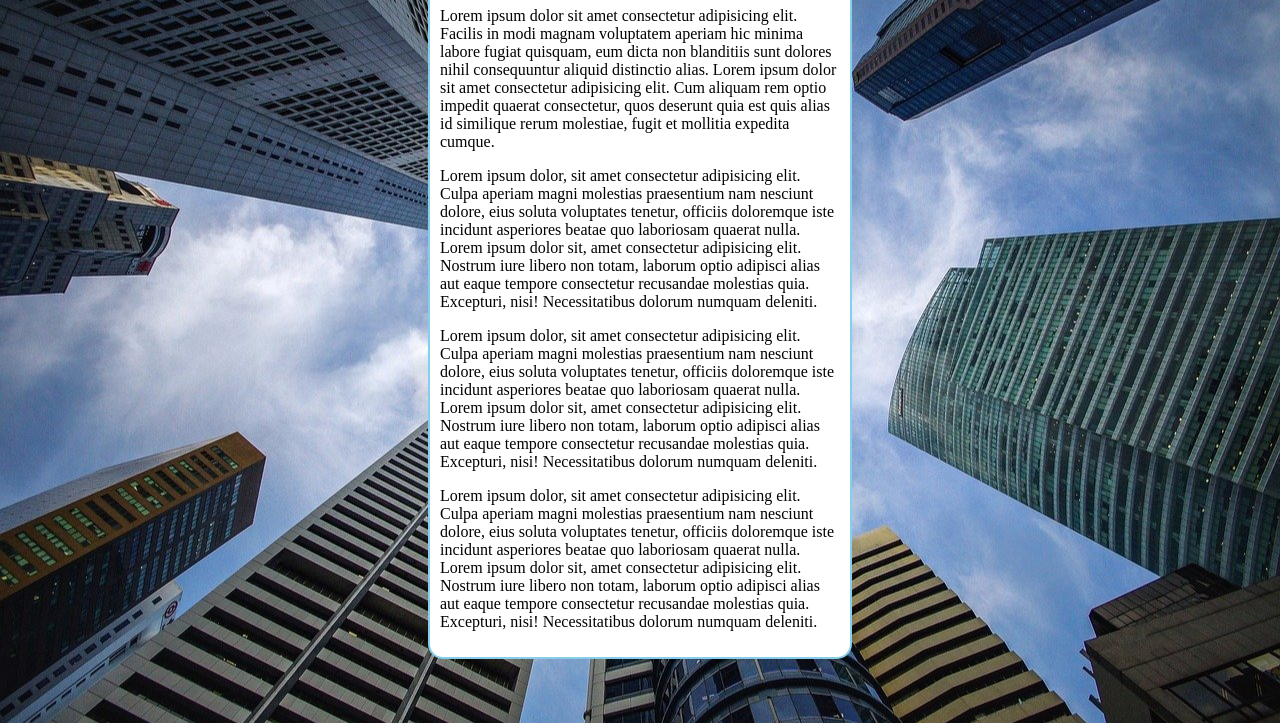
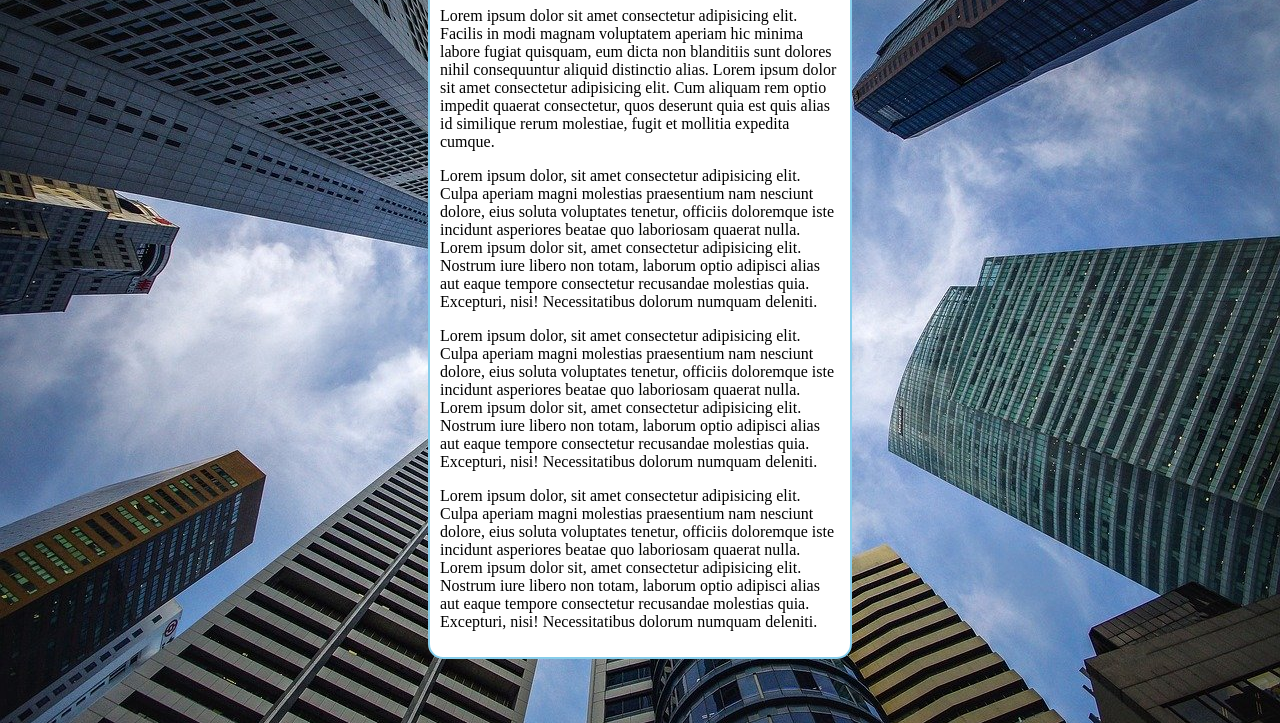
Before and after one commit to jluiiza/Practice, a plain HTML site: page Exercícios/Ex017 (022)/fundo006.html in a window 1280 px wide. Shown: the part 93-816 px from the top of the page. Drawn offline with Linux system fonts and the light colour scheme.

Commit message:
Atualizado Ex017 (022)
Usando shorthand e fixando a imagem de fundo

```diff
--- a/Exercícios/Ex017 (022)/fundo006.html
+++ b/Exercícios/Ex017 (022)/fundo006.html
@@ -8,9 +8,10 @@
         body {
             height: 100vh;
             background-color: black;
-            background-image: url('images/wallpaper002.jpg');
+            /* background-image: url('images/wallpaper002.jpg');
             background-position: center center;
-            background-repeat: no-repeat;
+            background-repeat: no-repeat;*/
+            background: black url('./images/wallpaper002.jpg') center center no-repeat fixed;
             background-size: cover;
         }
 
```
